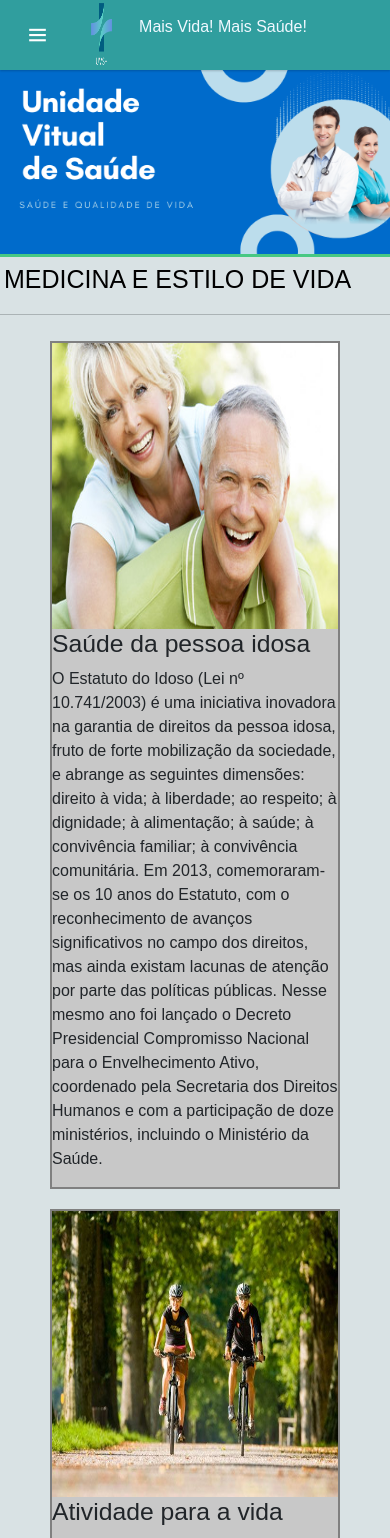
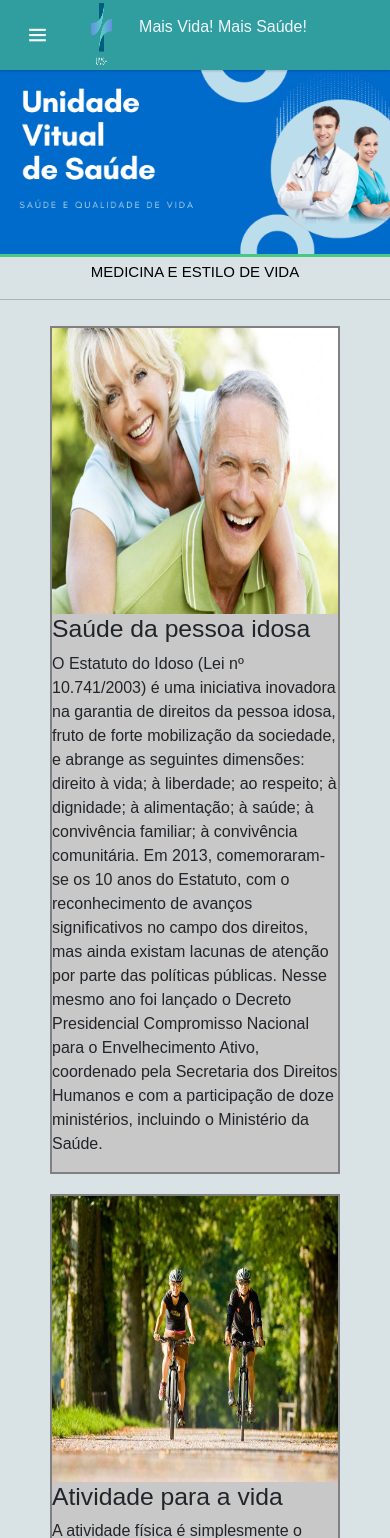
Before and after one commit to Rikelme453/Projeto-Healtech, a PHP site: page / in a window 390 px wide; the page is wider, and only the part inside the window is pictured. Shown: the top 1538 px of that part. Run offline with PHP 8.4, Linux system fonts and the light colour scheme; some libraries are stand-ins or nearby versions.

Commit message:
responsividade

```diff
--- a/UVS/CSS/style.css
+++ b/UVS/CSS/style.css
@@ -126,3 +126,31 @@ body{
     margin-right: 500px;
     color: #ffffff;
   }
+
+/*Responsividade do site*/
+
+
+@media screen and (max-width: 768px){
+ .index1{
+  width: 100%;
+}
+
+ #text2{
+    font-size: 15px;
+    text-align: center;
+ }
+
+  .planos-img{
+    display: flex;
+    width: 100%;
+    align-items: center;
+
+  }
+}
+
+@media screen and (max-width: 600px){
+
+    footer{
+      display: none;
+    }
+}
```
